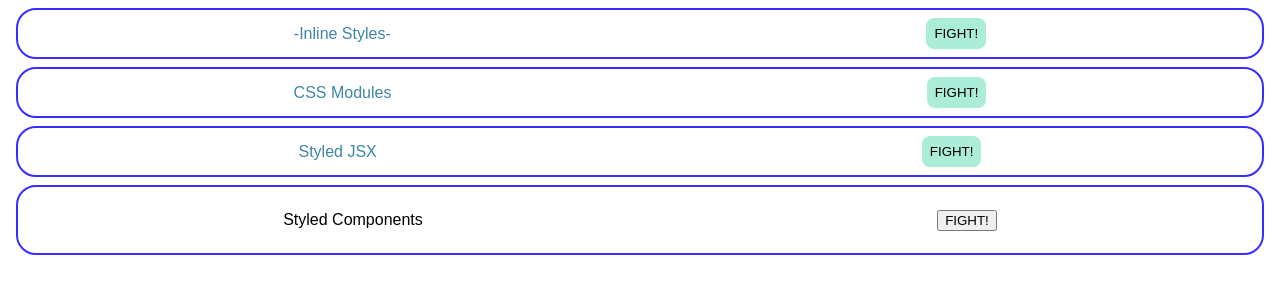
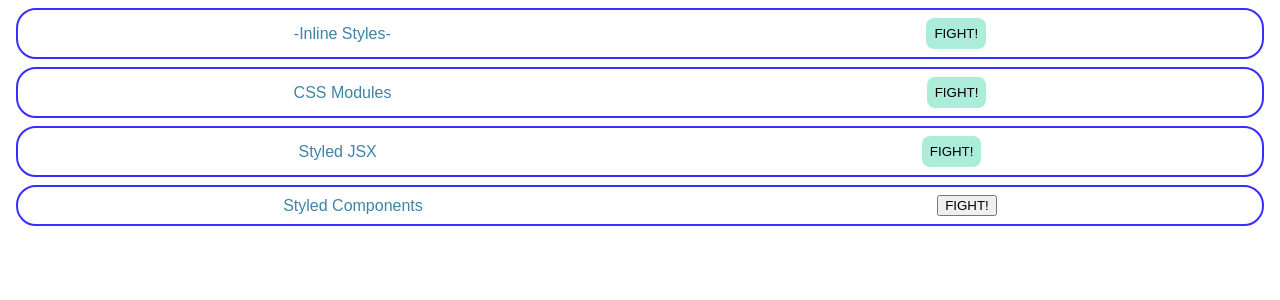
Before and after one commit to gadname/React_CssModules, a React (Create React App) app: page / in a window 1280 px wide. Shown: the top 300 px of the page. Built offline with nearby package versions, Linux system fonts and the light colour scheme.

Commit message:
Update StyledComponents.jsx

```diff
--- a/src/components/StyledComponents.jsx
+++ b/src/components/StyledComponents.jsx
@@ -1,14 +1,14 @@
 import styled from "styled-components";
 export const StyledComponents = () => {
   return (
-    <Container>
-      <p>Styled Components</p>
+    <SContainer>
+      <STitle>Styled Components</STitle>
       <button>FIGHT!</button>
-    </Container>
+    </SContainer>
   );
 };
 
-const Container = styled.div`
+const SContainer = styled.div`
   border: solid 2px #392eff;
   border-radius: 20px;
   padding: 8px;
@@ -17,3 +17,7 @@
   justify-content: space-around;
   align-items: center;
 `;
+const STitle = styled.p`
+  margin: 0;
+  color: #3d84a8;
+`;
```
